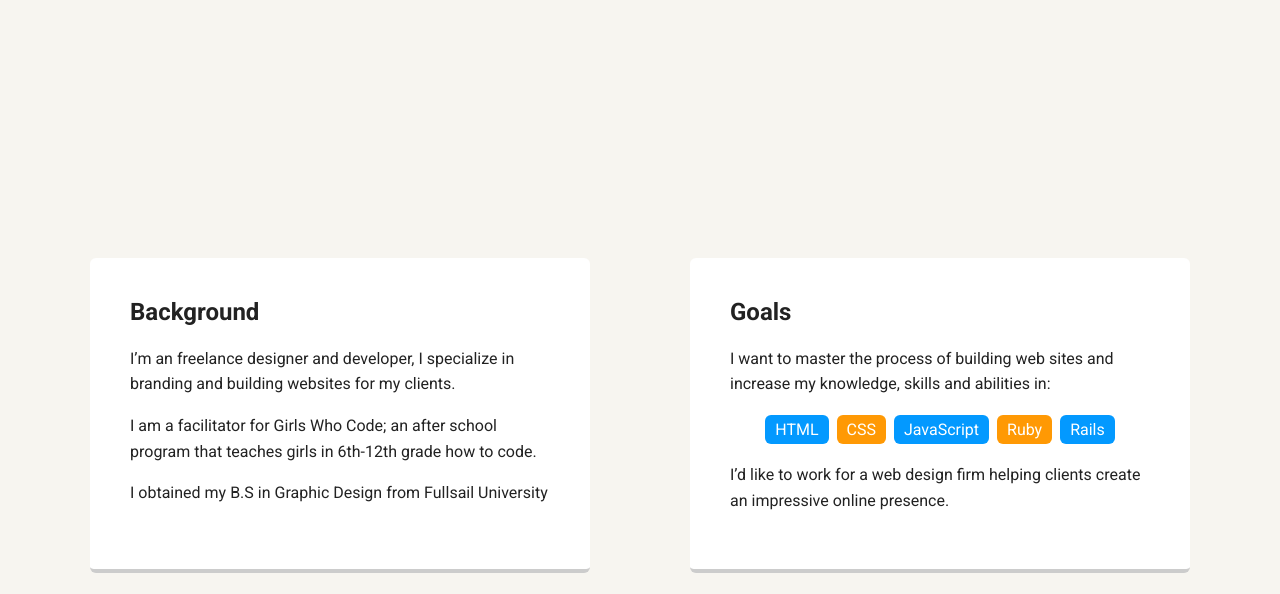
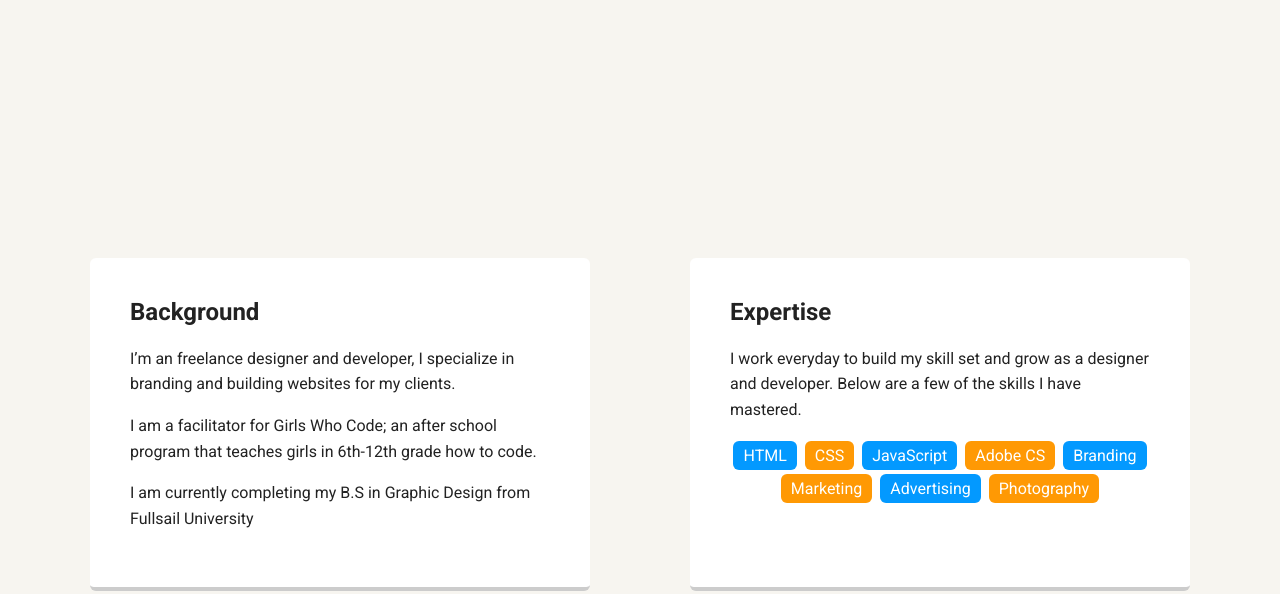
Before and after one commit to micamdowns/Portfolio-project, a plain HTML site: page index.html in a window 1280 px wide. Shown: the part 262-856 px from the top of the page. Drawn offline with Linux system fonts and the light colour scheme; a web font is replaced by a local one.

Commit message:
Updated experience section of main content

```diff
--- a/index.html
+++ b/index.html
@@ -17,7 +17,7 @@
     </div>
 
     <header>
-      <img src="/Users/micaetheridge/Documents/Me.jpeg" alt="Image of Mica Downs" class="profile-image">
+      <img src="/Users/micaetheridge/Documents/TreeHouse Projects/Portfolio Project Unit 1/images/Me.jpeg" alt="Image of Mica Downs" class="profile-image">
 
     </header>
 
@@ -26,21 +26,22 @@
         <h2>Background</h2>
         <p>I’m an freelance designer and developer, I specialize in branding and building websites for my clients.</p>
         <p>I am a facilitator for Girls Who Code; an after school program that teaches girls in 6th-12th grade how to code.</p>
-        <p>I obtained my B.S in Graphic Design from Fullsail University</p>
-
+        <p>I am currently completing my B.S in Graphic Design from Fullsail University</p>
       </div>
 
       <div class="card">
-        <h2>Goals</h2>
-        <p>I want to master the process of building web sites and increase my knowledge, skills and abilities in:</p>
+        <h2>Expertise</h2>
+        <p>I work everyday to build my skill set and grow as a designer and developer. Below are a few of the skills I have mastered.</p>
         <ul class="skills">
           <li>HTML</li>
           <li>CSS</li>
           <li>JavaScript</li>
-          <li>Ruby</li>
-          <li>Rails</li>
+          <li>Adobe CS</li>
+          <li>Branding</li>
+          <li>Marketing</li>
+          <li>Advertising</li>
+          <li>Photography</li>
         </ul>
-        <p>I’d like to work for a web design firm helping clients create an impressive online presence.</p>
       </div>
 
     </main>
```
